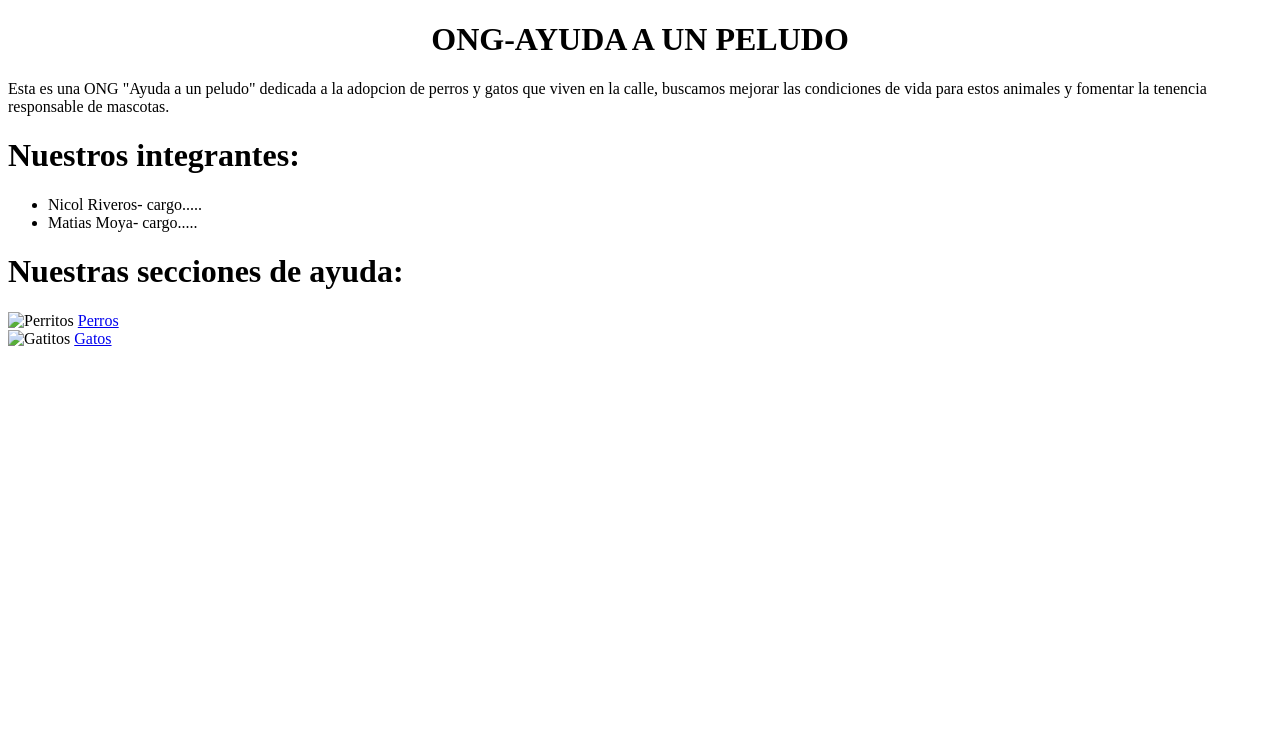
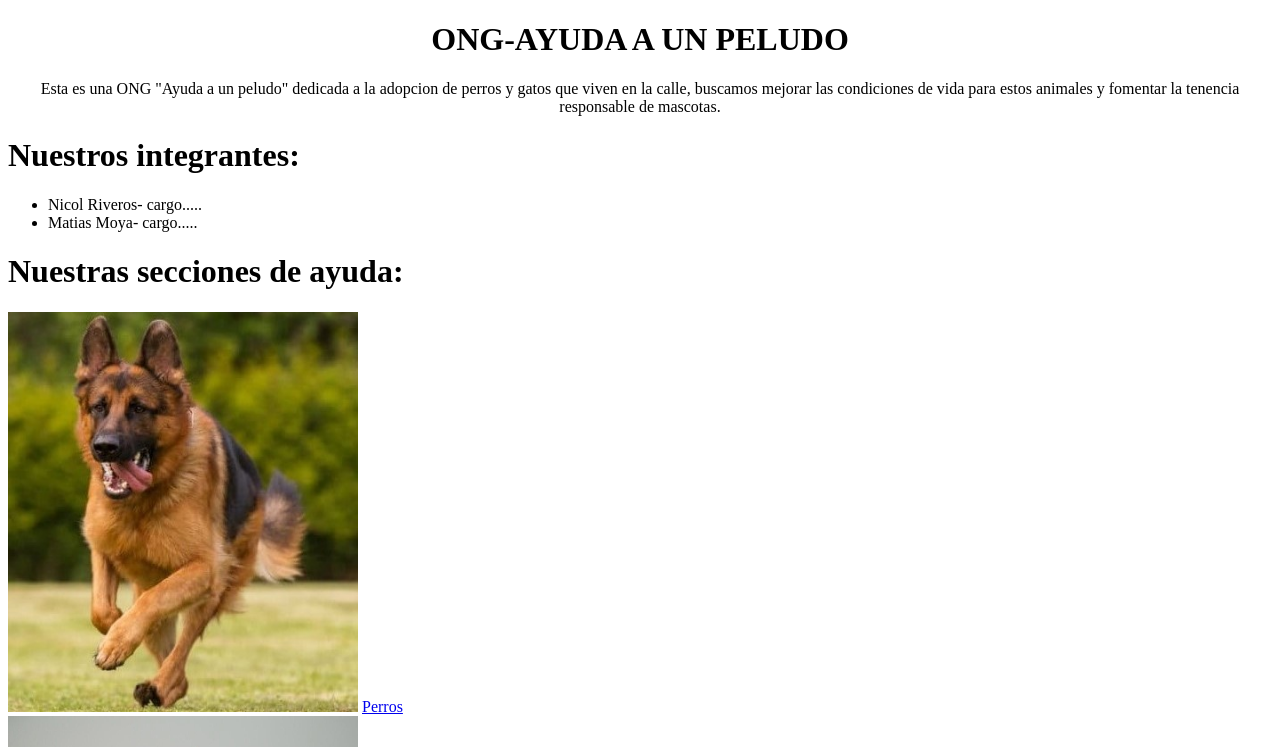
Before and after one commit to Matias-cod/Actividad-1-, a plain HTML site: page Principal.html in a window 1280 px wide. Shown: the top 747 px of the page. Drawn offline with Linux system fonts and the light colour scheme.

Commit message:
Principal

```diff
--- a/Principal.html
+++ b/Principal.html
@@ -6,7 +6,7 @@
     </head>
     <body>
         <h1 class="centrado">ONG-AYUDA A UN PELUDO</h1>
-        <p>
+        <p class="centrado">
             Esta es una ONG "Ayuda a un peludo" dedicada a la adopcion
             de perros y gatos que viven en la calle, buscamos mejorar las condiciones
             de vida para estos animales y fomentar la tenencia responsable de mascotas.
@@ -19,11 +19,11 @@
         </ul>
 
         <h1>Nuestras secciones de ayuda:</h1>
-        <img src="imagen/perros.jpg" alt="Perritos">
+        <img src="imagen/Zimba.jpg" alt="Imagen perrita Zimba" width="350" height="400">
         <a href="perros.html">Perros</a>
 
         <div>
-            <img src="imagen/gatos.jpg" alt="Gatitos">
+            <img src="img/gaspar.jpg" alt="Imagen gato Gaspar" width="350" height="400">
             <a href="Gatos.html">Gatos</a>
         </div>
     </body>
```
